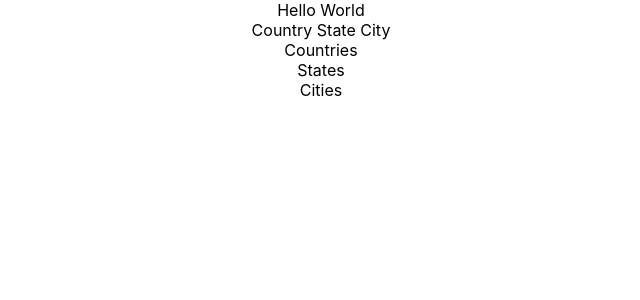
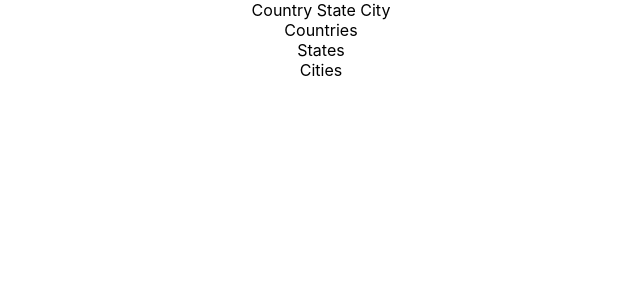
Before and after one commit to niiiiiiiiiiix/country-city-state, a React (Create React App) app: page / in a window 1280 px wide. Shown: the top 300 px of the page, without its empty margins (319-959 px from the left). Built offline with nearby package versions, Linux system fonts and the light colour scheme.

Commit message:
Remove 'Hello World' test

```diff
--- a/src/App.js
+++ b/src/App.js
@@ -4,7 +4,6 @@ import Container from "./components/Container";
 function App() {
   return (
     <div className="App">
-      <div>Hello World</div>
       <div className="title">Country State City</div>
       <Container />
     </div>
```
Also changed, not shown: 1 other file (tests, documents, lock files or other folders).
